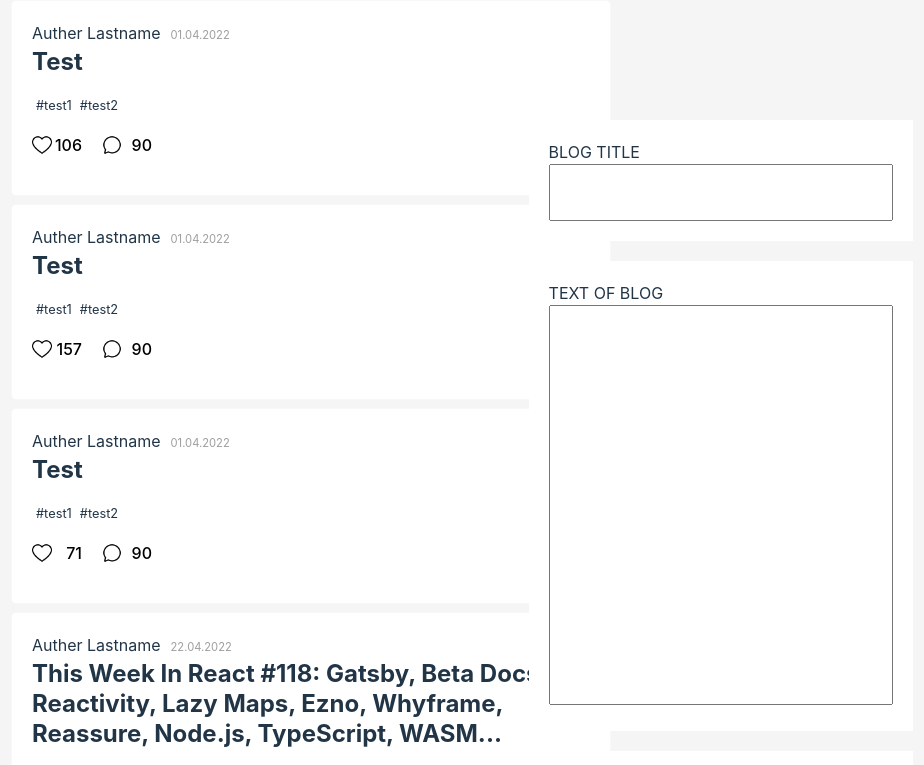
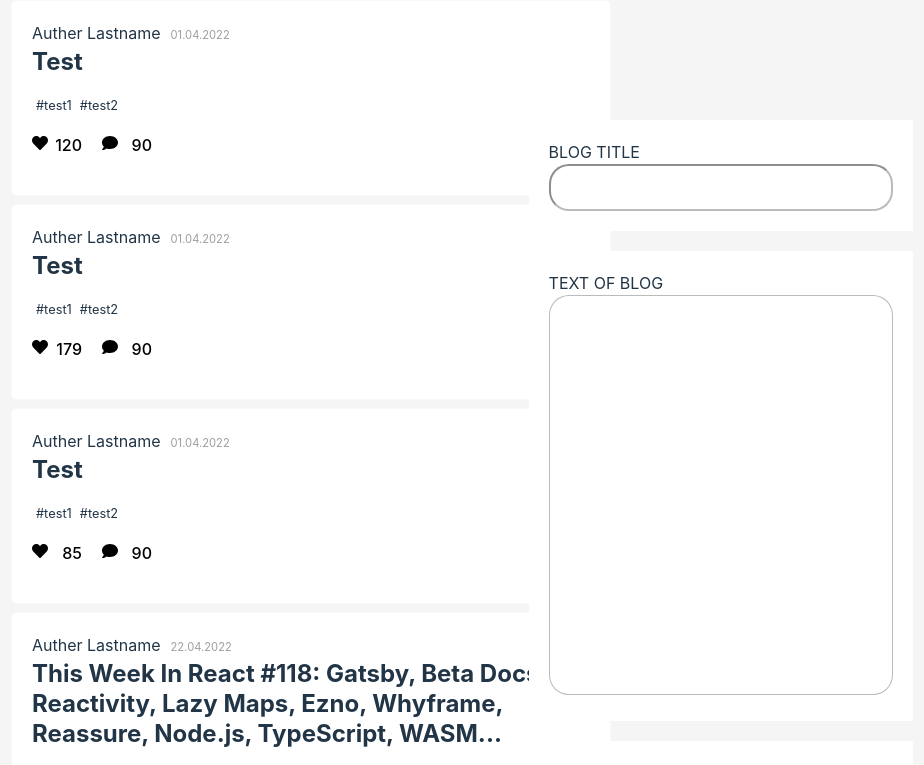
Before and after one commit to Bespaliy/Blog, a React (Vite) app: page / in a window 1280 px wide. Shown: the top 765 px of the page, without its empty margins (329-1253 px from the left). Built offline with nearby package versions, Linux system fonts and the light colour scheme; data requests are answered from the project's data file.

Commit message:
add react-icon

```diff
--- a/db.json
+++ b/db.json
@@ -8,7 +8,7 @@
         "#test1",
         "#test2"
       ],
-      "likes": 106,
+      "likes": 120,
       "text": "loreloremloremloremloremloremloremloremloremloremloremm"
     },
     {
@@ -19,7 +19,7 @@
         "#test1",
         "#test2"
       ],
-      "likes": 157,
+      "likes": 179,
       "text": "loreloremloremloremloremloremloremloremloremloremloremm"
     },
     {
@@ -30,7 +30,7 @@
         "#test1",
         "#test2"
       ],
-      "likes": 71,
+      "likes": 85,
       "text": "loreloremloremloremloremloremloremloremloremloremloremm"
     },
     {
@@ -44,7 +44,7 @@
         "#test4",
         "#test5"
       ],
-      "likes": 55,
+      "likes": 63,
       "text": "loreloremloremloremloremloremloremloremloremloremloremm"
     }
   ]
--- a/package.json
+++ b/package.json
@@ -13,6 +13,7 @@
     "axios": "^1.0.0",
     "react": "^18.2.0",
     "react-dom": "^18.2.0",
+    "react-icons": "^4.4.0",
     "react-redux": "^8.0.4"
   },
   "devDependencies": {
--- a/src/App.css
+++ b/src/App.css
@@ -9,12 +9,8 @@
     background-repeat: no-repeat;
 }
 
-.btn-like > img {
-    max-height: 20px;
-}
-
-.btn-like > img:hover {
-    filter: sepia(100%);
+.btn-like > svg:hover {
+    fill: red;
 }
 
 .blog {
--- a/src/feauters/blogItem/blogItem.tsx
+++ b/src/feauters/blogItem/blogItem.tsx
@@ -1,4 +1,5 @@
 import { memo } from "react";
+import { FaComment, FaHeart, FaBookmark } from 'react-icons/fa'
 import { Blog } from "../../common/type/blogs.type";
 import ButtonActivites from '../buttonActivites/buttonActivites';
 
@@ -33,17 +34,17 @@ const BlogItem = (props: BlogItemProps) => {
       <div className='blog-body_likes'>
         <div className='blog-body_likes-left'>
           <ButtonActivites
-            src={"../../public/love.png"}
+            Child={<FaHeart />}
             alt={"number of likes"}
             count={likes}
             handlerOnCLick={() => handleUpdateLike({ ...blog, likes: Number(likes) + 1 })} />
           <ButtonActivites
-            src={"../../public/chat-balloon.png"}
+            Child={<FaComment />}
             alt={"number of likes"}
             count={90} />
         </div>
         <ButtonActivites
-          src={"../../public/save-instagram.png"}
+          Child={<FaBookmark />}
           alt={"number of likes"}
           count={90} />
       </div>
--- a/src/feauters/buttonActivites/buttonActivites.tsx
+++ b/src/feauters/buttonActivites/buttonActivites.tsx
@@ -1,15 +1,16 @@
 
 interface ButtonActivitesProps {
-	src: string;
+	src?: string;
+	Child?: JSX.Element;
 	alt: string;
 	count: number;
 	handlerOnCLick?: () => void;
 }
 
-const ButtonActivites = ({ src, alt, count, handlerOnCLick }: ButtonActivitesProps) => {
+const ButtonActivites = ({ Child, src, alt, count, handlerOnCLick }: ButtonActivitesProps) => {
 	return (
 		<button className='btn btn-like' onClick={handlerOnCLick}>
-			<img src={src} alt={alt} />
+			{Child ? Child : <img src={src} alt={alt} />}
 			<p className='saves'>{count}</p>
 		</button>
 	)
--- a/src/feauters/createPanel/createPanel.css
+++ b/src/feauters/createPanel/createPanel.css
@@ -19,7 +19,7 @@
 #title {
     width: 100%;
     font-size: 20px;
-    padding: 15px;
+    padding: 10px;
 }
 
 .panel_tags div {
@@ -34,7 +34,12 @@
 #tags {
     width: 40%;
     font-size: 20px;
-    padding: 15px;
+    padding: 10px;
+}
+
+input, textarea {
+    border-color: rgba(128, 128, 128, 0.534);
+    border-radius: 20px;
 }
 
 #text {
--- a/src/feauters/createPanel/createPanel.tsx
+++ b/src/feauters/createPanel/createPanel.tsx
@@ -7,7 +7,7 @@ const CreatePanel = () => {
     <aside className="panel">
       <div className="panel_title">
         <label htmlFor="title">BLOG TITLE</label>
-				<input id="title" type="text" name="title" required/>
+        <input id="title" type="text" name="title" required />
       </div>
       <div className="panel_text">
         <label htmlFor="text">TEXT OF BLOG</label>
```
Also changed, not shown: 1 other file (tests, documents, lock files or other folders). Lines whose indentation alone changed are shown as unchanged.
